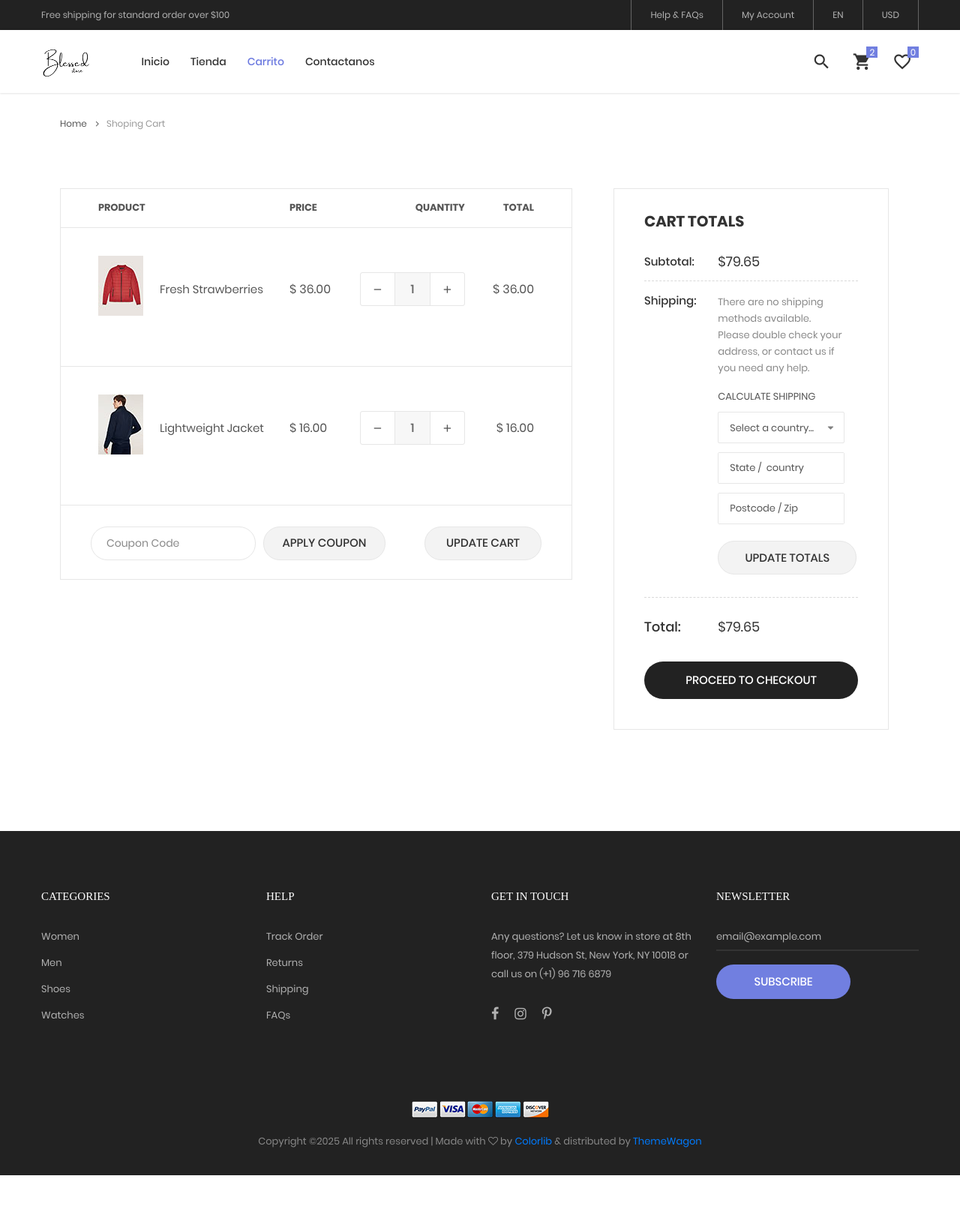
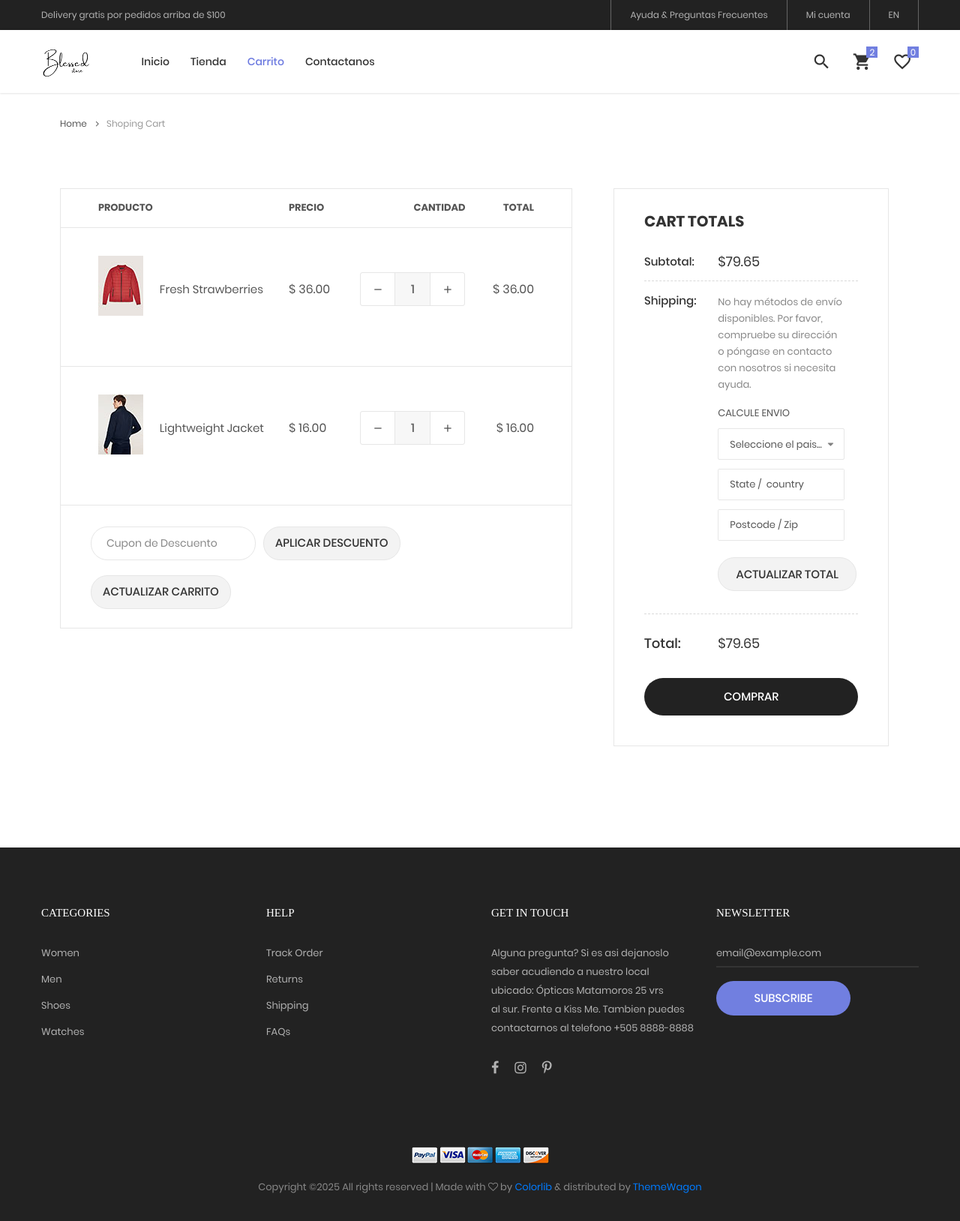
Before and after one commit to dougc0de/Blessed, a PHP site: page /shoping-cart.html in a window 1280 px wide. Shown: the whole page at 75% size. Before the commit the page ends 1567 px from the top, so only its background shows below. Run offline with PHP 8.4, Linux system fonts and the light colour scheme; some libraries are stand-ins or nearby versions; some web fonts are replaced.

```diff
--- a/css/main.css
+++ b/css/main.css
@@ -3383,3 +3383,11 @@ input.num-product::-webkit-inner-spin-button {
     display: block;                         /* asegura bloque completo */
   }
 }
+
+footer {
+  display: flex;
+  gap: 3rem;
+  flex-wrap: wrap;
+  align-items: center;
+  justify-content: center;
+}
--- a/product-detail.html
+++ b/product-detail.html
@@ -231,7 +231,7 @@
 					<button class="flex-c-m trans-04">
 						<i class="zmdi zmdi-search"></i>
 					</button>
-					<input class="plh3" type="text" name="search" placeholder="Search...">
+					<input class="plh3" type="text" name="search" placeholder="Buscar...">
 				</form>
 			</div>
 		</div>
--- a/shoping-cart.html
+++ b/shoping-cart.html
@@ -37,27 +37,27 @@
 		<div class="container-menu-desktop">
 			<!-- Topbar -->
 			<div class="top-bar">
-				<div class="content-topbar flex-sb-m h-full container">
+<div class="content-topbar flex-sb-m h-full container">
 					<div class="left-top-bar">
-						Free shipping for standard order over $100
+						Delivery gratis por pedidos arriba de $100
 					</div>
 
 					<div class="right-top-bar flex-w h-full">
 						<a href="#" class="flex-c-m trans-04 p-lr-25">
-							Help & FAQs
+							Ayuda & Preguntas Frecuentes
 						</a>
 
-						<a href="#" class="flex-c-m trans-04 p-lr-25">
-							My Account
+						<a href="./myaccount.html" class="flex-c-m trans-04 p-lr-25">
+							Mi cuenta
 						</a>
 
 						<a href="#" class="flex-c-m trans-04 p-lr-25">
 							EN
 						</a>
 
-						<a href="#" class="flex-c-m trans-04 p-lr-25">
+				<!--	<a href="#" class="flex-c-m trans-04 p-lr-25">
 							USD
-						</a>
+						</a> -->
 					</div>
 				</div>
 			</div>
@@ -66,7 +66,7 @@
 				<nav class="limiter-menu-desktop container">
 
 					<!-- Logo desktop -->
-					<a href="#" class="logo">
+					<a href="./index.html" class="logo">
 						<img src="./images/logo.png" alt="IMG-LOGO">
 					</a>
 
@@ -75,11 +75,6 @@
 						<ul class="main-menu">
 							<li>
 								<a href="./index.html">Inicio</a>
-								<ul class="sub-menu">
-									<li><a href="index.html">Homepage 1</a></li>
-									<li><a href="home-02.html">Homepage 2</a></li>
-									<li><a href="home-03.html">Homepage 3</a></li>
-								</ul>
 							</li>
 
 							<li>
@@ -118,7 +113,7 @@
 		<div class="wrap-header-mobile">
 			<!-- Logo moblie -->
 			<div class="logo-mobile">
-				<a href="index.html"><img src="./images/logo.png" alt="IMG-LOGO"></a>
+				<a href="./index.html"><img src="./images/logo.png" alt="IMG-LOGO"></a>
 			</div>
 
 			<!-- Icon header -->
@@ -160,7 +155,7 @@
 							Ayuda & Preguntas Frecuentes
 						</a>
 
-						<a href="#" class="flex-c-m p-lr-10 trans-04">
+						<a href="./myaccount.html" class="flex-c-m p-lr-10 trans-04">
 							Mi Cuenta
 						</a>
 
@@ -178,14 +173,6 @@
 			<ul class="main-menu-m">
 				<li>
 					<a href="index.html">Inicio</a>
-					<ul class="sub-menu-m">
-						<li><a href="index.html">Homepage 1</a></li>
-						<li><a href="home-02.html">Homepage 2</a></li>
-						<li><a href="home-03.html">Homepage 3</a></li>
-					</ul>
-					<span class="arrow-main-menu-m">
-						<i class="fa fa-angle-right" aria-hidden="true"></i>
-					</span>
 				</li>
 
 				<li>
@@ -194,14 +181,6 @@
 
 				<li class="active-menu">
 					<a href="shoping-cart.html" class="label1 rs1" data-label1="hot">Carrito</a>
-				</li>
-
-				<li>
-					<a href="blog.html">Blog</a>
-				</li>
-
-				<li>
-					<a href="about.html">Sobre Nosotros</a>
 				</li>
 
 				<li>
@@ -222,7 +201,7 @@
 					<button class="flex-c-m trans-04">
 						<i class="zmdi zmdi-search"></i>
 					</button>
-					<input class="plh3" type="text" name="search" placeholder="Search...">
+					<input class="plh3" type="text" name="search" placeholder="Buscar...">
 				</form>
 			</div>
 		</div>
@@ -338,10 +317,10 @@
 						<div class="wrap-table-shopping-cart">
 							<table class="table-shopping-cart">
 								<tr class="table_head">
-									<th class="column-1">Product</th>
+									<th class="column-1">Producto</th>
 									<th class="column-2"></th>
-									<th class="column-3">Price</th>
-									<th class="column-4">Quantity</th>
+									<th class="column-3">Precio</th>
+									<th class="column-4">Cantidad</th>
 									<th class="column-5">Total</th>
 								</tr>
 
@@ -397,15 +376,15 @@
 
 						<div class="flex-w flex-sb-m bor15 p-t-18 p-b-15 p-lr-40 p-lr-15-sm">
 							<div class="flex-w flex-m m-r-20 m-tb-5">
-								<input class="stext-104 cl2 plh4 size-117 bor13 p-lr-20 m-r-10 m-tb-5" type="text" name="coupon" placeholder="Coupon Code">
+								<input class="stext-104 cl2 plh4 size-117 bor13 p-lr-20 m-r-10 m-tb-5" type="text" name="coupon" placeholder="Cupon de Descuento">
 
 								<div class="flex-c-m stext-101 cl2 size-118 bg8 bor13 hov-btn3 p-lr-15 trans-04 pointer m-tb-5">
-									Apply coupon
+									Aplicar Descuento
 								</div>
 							</div>
 
 							<div class="flex-c-m stext-101 cl2 size-119 bg8 bor13 hov-btn3 p-lr-15 trans-04 pointer m-tb-10">
-								Update Cart
+								Actualizar Carrito
 							</div>
 						</div>
 					</div>
@@ -440,19 +419,21 @@
 
 							<div class="size-209 p-r-18 p-r-0-sm w-full-ssm">
 								<p class="stext-111 cl6 p-t-2">
-									There are no shipping methods available. Please double check your address, or contact us if you need any help.
+									No hay métodos de envío disponibles. Por favor, compruebe su dirección o póngase en contacto con nosotros si necesita ayuda.
 								</p>
-
 								<div class="p-t-15">
 									<span class="stext-112 cl8">
-										Calculate Shipping
+										Calcule envio
 									</span>
 
 									<div class="rs1-select2 rs2-select2 bor8 bg0 m-b-12 m-t-9">
 										<select class="js-select2" name="time">
-											<option>Select a country...</option>
+											<option>Seleccione el pais...</option>
 											<option>USA</option>
-											<option>UK</option>
+											<option>Nicaragua</option>
+											<option>Costa Rica</option>
+											<option>Panama</option>
+											<option>Republica Dominicana</option>
 										</select>
 										<div class="dropDownSelect2"></div>
 									</div>
@@ -467,7 +448,7 @@
 
 									<div class="flex-w">
 										<div class="flex-c-m stext-101 cl2 size-115 bg8 bor13 hov-btn3 p-lr-15 trans-04 pointer">
-											Update Totals
+											Actualizar Total
 										</div>
 									</div>
 
@@ -490,7 +471,7 @@
 						</div>
 
 						<button class="flex-c-m stext-101 cl0 size-116 bg3 bor14 hov-btn3 p-lr-15 trans-04 pointer">
-							Proceed to Checkout
+							Comprar
 						</button>
 					</div>
 				</div>
@@ -575,7 +556,7 @@
 					</h4>
 
 					<p class="stext-107 cl7 size-201">
-						Any questions? Let us know in store at 8th floor, 379 Hudson St, New York, NY 10018 or call us on (+1) 96 716 6879
+						Alguna pregunta? Si es asi dejanoslo saber acudiendo a nuestro local ubicado: Ópticas Matamoros 25 vrs <br>al sur. Frente a Kiss Me. Tambien puedes contactarnos al telefono +505 8888-8888
 					</p>
 
 					<div class="p-t-27">
```
Also changed, not shown: contact.html (+14 -16 lines), index.html (+9 -22 lines), myaccount.html (+4 -4 lines), product.html (+21 -26 lines).
